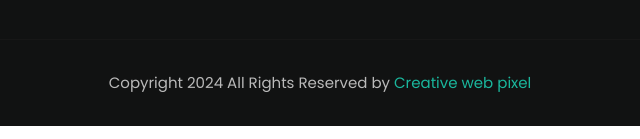
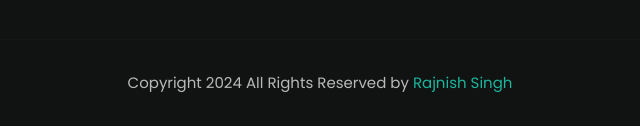
Before and after one commit to Rajnieshsingh/personal, a plain HTML site: page index.html in a window 1280 px wide. Shown: the part 5483-5622 px from the top of the page, 320-960 px from the left. Drawn offline with nearby package versions, Linux system fonts and the light colour scheme.

Commit message:
Update index.html

```diff
--- a/index.html
+++ b/index.html
@@ -959,7 +959,7 @@
       <div class="container">
 
         <p class="copyright">
-          Copyright 2024 All Rights Reserved by <a href="#" class="copyright-link">Creative web pixel</a>
+          Copyright 2024 All Rights Reserved by <a href="#" class="copyright-link">Rajnish Singh</a>
         </p>
 
       </div>
```
